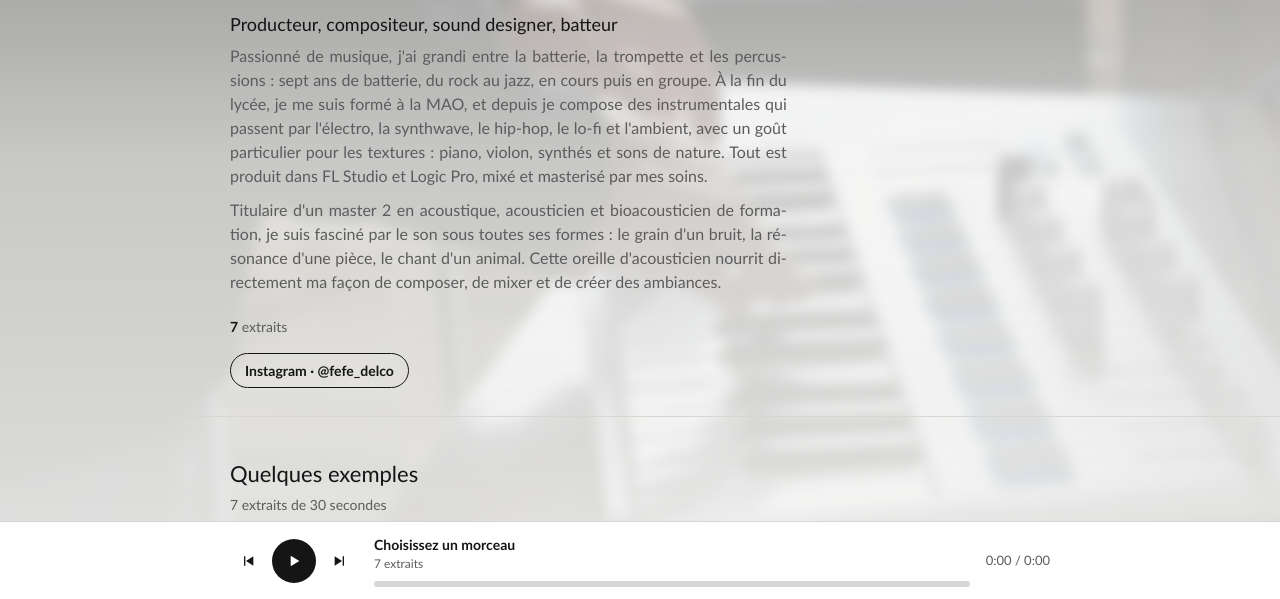
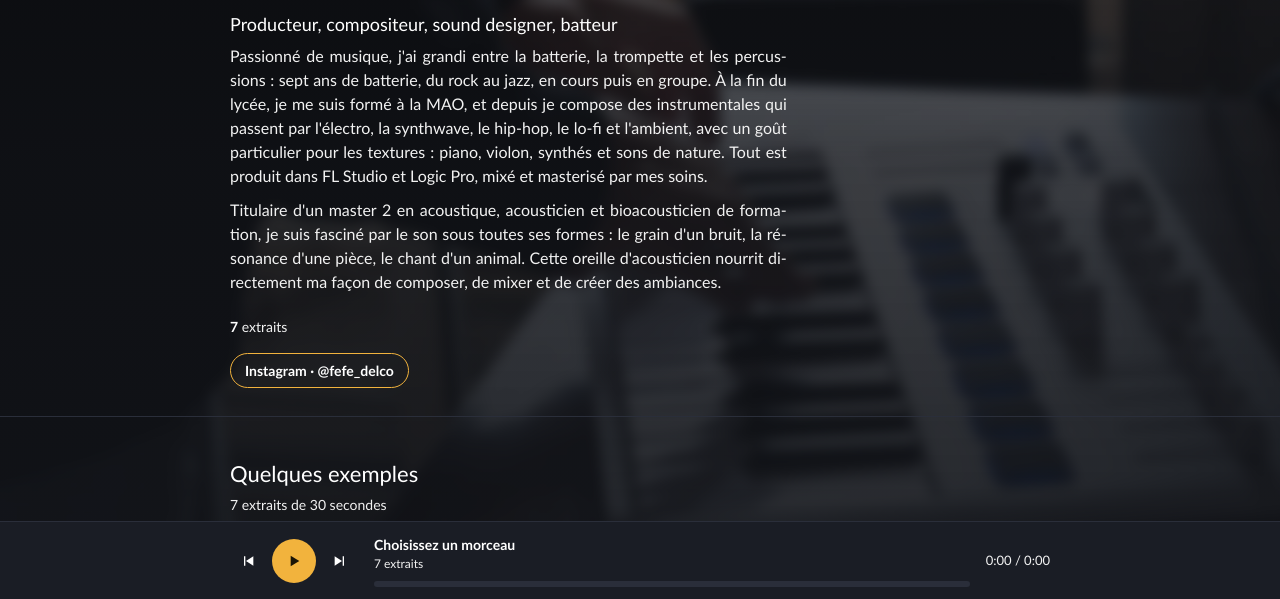
Before and after one commit to fefedelco/Portfolio, a plain HTML site: page index.html in a window 1280 px wide. Shown: the part 201-800 px from the top of the page. Drawn offline with Linux system fonts and the light colour scheme.

Commit message:
Retour au thème sombre, texte blanc et accents jaunes
Co-Authored-By: Claude Opus 5.5 <noreply@anthropic.com>
Claude-Session: https://claude.ai/code/session_01JiJ5CM71KjtpV35QtCZjB6

```diff
--- a/index.html
+++ b/index.html
@@ -8,12 +8,12 @@
 <link rel="preconnect" href="https://fonts.gstatic.com" crossorigin>
 <link href="https://fonts.googleapis.com/css2?family=Carlito:ital,wght@0,400;0,700;1,400&display=swap" rel="stylesheet">
 <style>
-/* Version claire : fond gris très clair, accents noir et gris. Une colonne, liste de pistes avec formes d'onde, lecteur fixé en bas. */
+/* Studio de nuit : fond ardoise, texte blanc, accent ambre. Une colonne, liste de pistes avec formes d'onde, lecteur fixé en bas. */
 :root{
-  --bg:#f4f4f2; --surface:#ffffff; --line:#d6d6d3;
-  --text:#151515; --muted:#5c5c5c; --accent:#151515; --accent-dim:#9a9a9a;
+  --bg:#121419; --surface:#1a1d25; --line:#2a2e3a;
+  --text:#ffffff; --muted:#f2f2f2; --accent:#f2b33d; --accent-dim:#6d5626;
   --display:Calibri,Carlito,"Segoe UI",system-ui,sans-serif; --body:Calibri,Carlito,"Segoe UI",system-ui,sans-serif;
-  color-scheme:light;
+  color-scheme:dark;
 }
 *{box-sizing:border-box}
 html,body{margin:0}
@@ -40,7 +40,7 @@ ol{list-style:none;margin:0;padding:0;display:grid;gap:2px}
 .tr.on{background:var(--surface);box-shadow:inset 3px 0 0 var(--accent)}
 .pb{width:40px;height:40px;border-radius:50%;border:1px solid var(--line);background:transparent;color:var(--text);display:grid;place-items:center;cursor:pointer;padding:0}
 .pb:focus-visible,.ctl:focus-visible{outline:2px solid var(--accent);outline-offset:2px}
-.tr.on .pb{background:var(--accent);border-color:var(--accent);color:#ffffff}
+.tr.on .pb{background:var(--accent);border-color:var(--accent);color:#1a1405}
 .pb svg,.ctl svg{width:16px;height:16px;fill:currentColor}
 .mid{min-width:0}
 .t{font-weight:700;font-size:15px;white-space:nowrap;overflow:hidden;text-overflow:ellipsis}
@@ -50,12 +50,12 @@ footer p{text-align:justify;hyphens:auto;-webkit-hyphens:auto}
 footer{margin-top:48px;padding:32px 0 40px;border-top:1px solid var(--line);color:var(--muted);font-size:14px}
 footer b{color:var(--text)}
 footer a{color:var(--accent)}
-.links{margin:16px 0 0}.links a{display:inline-block;color:var(--text);text-decoration:none;font-size:14px;font-weight:700;padding:6px 14px;border:1px solid var(--accent);border-radius:999px}.links a:hover,.links a:focus-visible{background:var(--accent);color:#ffffff;outline:none}
+.links{margin:16px 0 0}.links a{display:inline-block;color:var(--text);text-decoration:none;font-size:14px;font-weight:700;padding:6px 14px;border:1px solid var(--accent);border-radius:999px}.links a:hover,.links a:focus-visible{background:var(--accent);color:#1a1405;outline:none}
 .bar{position:fixed;left:0;right:0;bottom:0;z-index:10;background:var(--surface);border-top:1px solid var(--line)}
 .bar .wrap{display:grid;grid-template-columns:auto minmax(0,1fr) auto;gap:16px;align-items:center;padding-top:12px;padding-bottom:12px}
 .ctls{display:flex;gap:6px;align-items:center}
 .ctl{width:36px;height:36px;border-radius:50%;border:none;background:transparent;color:var(--text);display:grid;place-items:center;cursor:pointer}
-.ctl.main{width:44px;height:44px;background:var(--accent);color:#ffffff}
+.ctl.main{width:44px;height:44px;background:var(--accent);color:#1a1405}
 .now{min-width:0}
 .now .t{font-size:14px}
 .now .s{color:var(--muted);font-size:12px}
@@ -68,7 +68,7 @@ html{scroll-behavior:smooth}
 .bgl{position:fixed;inset:-40px;z-index:-2;background:center/cover no-repeat;filter:blur(2px);transition:opacity .25s linear}
 .bg1{background-image:url("bg.jpg")}
 .bg2{background-image:url("bg2.jpg?v=4");background-position:center center;filter:blur(1px);opacity:0}
-body::after{content:"";position:fixed;inset:0;z-index:-1;background:linear-gradient(180deg,rgba(244,244,242,.55) 0%,rgba(244,244,242,.82) 45%,rgba(244,244,242,.92) 100%)}
+body::after{content:"";position:fixed;inset:0;z-index:-1;background:linear-gradient(180deg,rgba(18,20,25,.55) 0%,rgba(18,20,25,.82) 45%,rgba(18,20,25,.92) 100%)}
 .tr:hover,.tr.on{background:color-mix(in srgb,var(--surface) 85%,transparent)}
 </style>
 </head>
@@ -127,7 +127,7 @@ DATA.forEach(sec=>{
 });
 document.getElementById('meta').innerHTML='<span><b>'+all.length+'</b> extraits</span>';
 const css=getComputedStyle(document.documentElement);
-const C={a:'#151515',m:'#a3a3a0',d:'#6b6b6b'};
+const C={a:css.getPropertyValue('--accent').trim(),m:'#4a4f5c',d:css.getPropertyValue('--accent-dim').trim()};
 function draw(t,p){
   const cv=t.cv,dpr=window.devicePixelRatio||1,w=cv.clientWidth,h=cv.clientHeight;if(!w)return;
   cv.width=w*dpr;cv.height=h*dpr;const g=cv.getContext('2d');g.scale(dpr,dpr);
```
